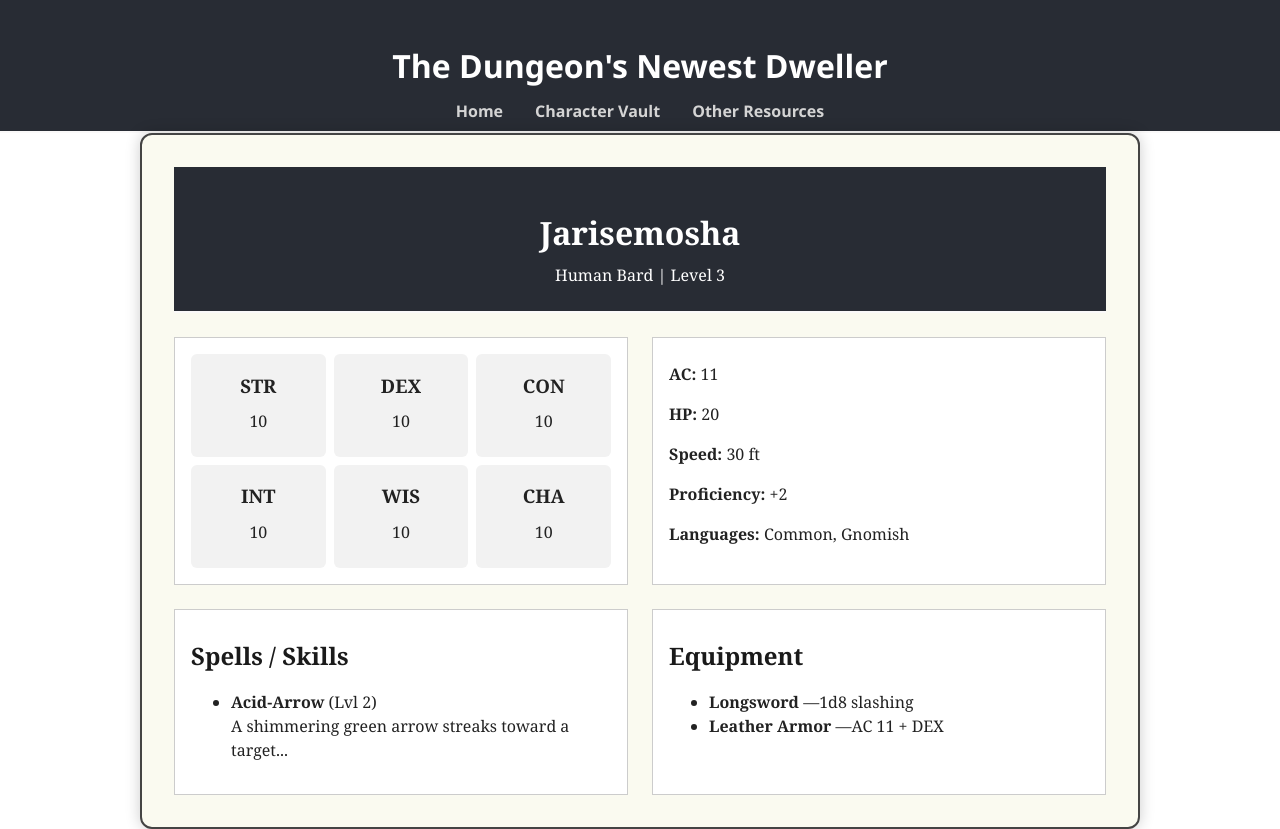
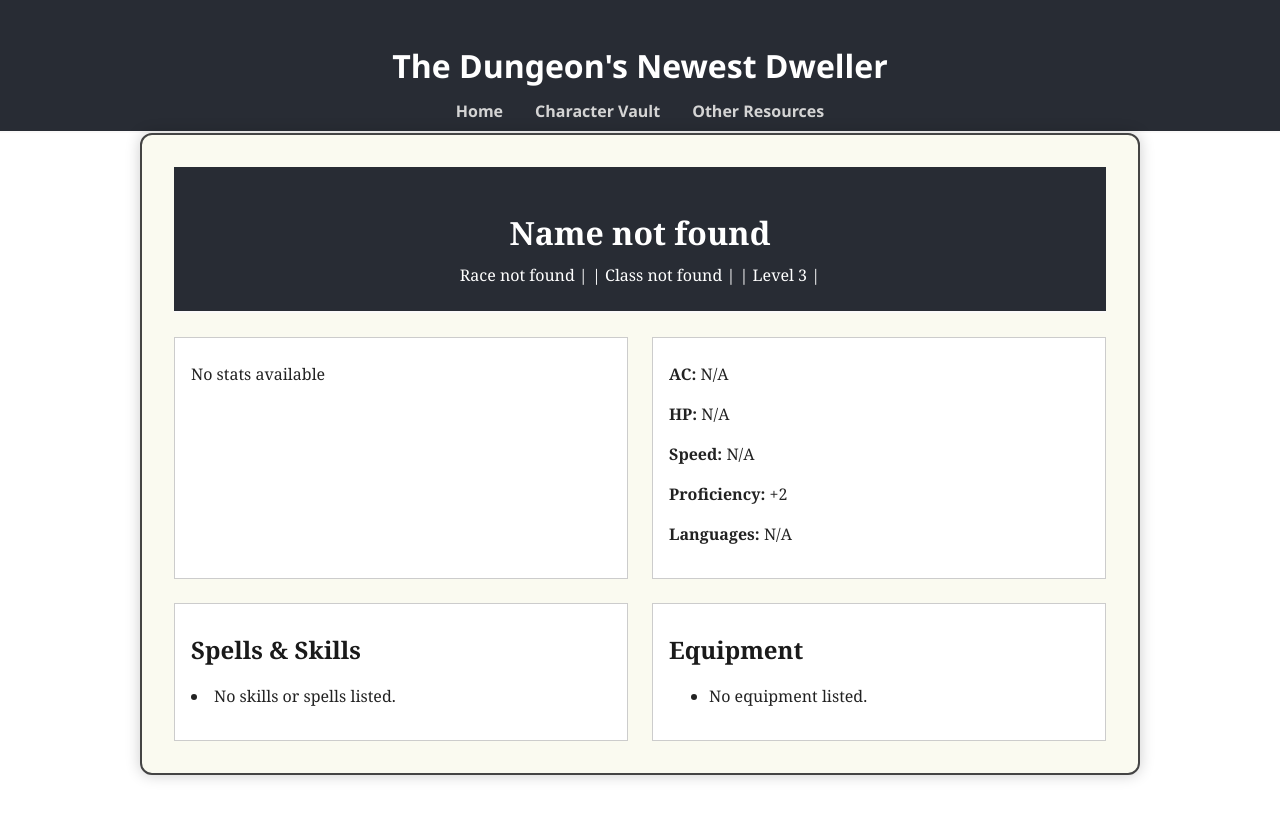
Before and after one commit to jinman14/dndweller-fe, a React (Vite) app: page /sheet in a window 1280 px wide. After the commit the page ends 800 px from the top, so only its background shows below. Built offline with nearby package versions, Linux system fonts and the light colour scheme.

Commit message:
Got /sheet to render all data including languages and speed and HP. Languages has mock data file. Used fetch call here

```diff
--- a/src/components/FormCustomize/FormCustomize.jsx
+++ b/src/components/FormCustomize/FormCustomize.jsx
@@ -13,6 +13,7 @@ function FormCustomize() {
     const selectedSkills = state?.selectedSkills;
     const selectedClass = state?.selectedClass;
     const selectedRace = state?.selectedRace;
+    const selectedLanguages = state?.selectedLanguages || [];
 
     const [availableCantrips, setAvailableCantrips] = useState([])
     const [selectedCantrips, setSelectedCantrips] = useState([])
@@ -30,6 +31,10 @@ function FormCustomize() {
     const [selectedArmor, setSelectedArmor] = useState(null)
     const [confirmedArmor, setConfirmedArmor] = useState(false)
     const [characterName, setCharacterName] = useState("")
+
+    const hasCantrips = availableCantrips.length > 0
+    const hasLevel1Spells = availableLevel1Spells.length > 0
+    const hasLevel2Spells = availableLevel2Spells.length > 0
 
     useEffect(() => {
         if(!selectedClass) return
@@ -225,7 +230,7 @@ function FormCustomize() {
                 </div>
             )}
 
-            {confirmedWeapon && confirmedArmor && !confirmedCantrips && (
+            {confirmedWeapon && confirmedArmor && hasCantrips && !confirmedCantrips && (
                 <div className='form-selection'> {/* Cantrips */}
                     <h3>Select Your Cantrips, Hero</h3>
                     {availableCantrips.map((cantrip) => {
@@ -240,9 +245,9 @@ function FormCustomize() {
 
                         <button onClick={() => {
                             if (isSelected) {
-                                    setSelectedCantrips(previousState => previousState.filter(name => name !== cantrip.name));
+                            setSelectedCantrips(prev => prev.filter(name => name !== cantrip.name));
                             } else if (selectedCantrips.length < 3) {
-                                    setSelectedCantrips(previousState => [...previousState, cantrip.name])
+                            setSelectedCantrips(prev => [...prev, cantrip.name]);
                             }
                         }}>
                             {isSelected ? 'Unselect' : 'Select'}
@@ -255,13 +260,28 @@ function FormCustomize() {
                         className="confirm-button"
                         onClick={() => setConfirmedCantrips(true)}
                         disabled={selectedCantrips.length !== 3}>
-
                         Confirm Cantrips
                     </button>
                 </div>
             )}
 
-            {confirmedCantrips && !confirmedLevel1Spells && (
+            {confirmedWeapon && confirmedArmor && !hasCantrips && !hasLevel1Spells && !confirmedCantrips && (
+            <div className='form-selection'>
+                <h3>This class doesn't use cantrips.</h3>
+                <p>Proceeding to Level 1 spells.</p>
+                <button
+                    className="confirm-button"
+                        onClick={() => {
+                            setConfirmedCantrips(true)
+                        }}>
+                    Continue
+                </button>
+            </div>
+            )}
+
+
+
+            {confirmedCantrips && hasLevel1Spells && !confirmedLevel1Spells && (
                 <div className='form-selection'> {/* Spells */}
                     <h3>Select Your Level 1 Spells, Hero</h3>
                         {availableLevel1Spells.map((spells_level_1) => {
@@ -297,7 +317,7 @@ function FormCustomize() {
                 </div>
             )}
 
-            {confirmedLevel1Spells && !confirmedLevel2Spells && (
+            {confirmedLevel1Spells && hasLevel2Spells && !confirmedLevel2Spells && (
                 <div className='form-selection'> {/* Spells */}
                     <h3>Select Your Level 2 Spells, Hero</h3>
                         {availableLevel2Spells.map((spells_level_2) => {
@@ -333,6 +353,34 @@ function FormCustomize() {
                 </div>
             )}
 
+            {confirmedWeapon && confirmedArmor && confirmedCantrips && !hasLevel1Spells && !confirmedLevel1Spells && (
+                <div className='form-selection'>
+                    <h3>No Level 1 Spells Available for Your Class</h3>
+                    <p>Skipping this spells section.</p>
+                    <button
+                        className="confirm-button"
+                        onClick={() => {
+                            setConfirmedLevel1Spells(true)
+                        }}>
+                        Continue
+                    </button>
+                </div>
+            )}
+
+            {confirmedWeapon && confirmedArmor && confirmedCantrips && confirmedLevel1Spells && !hasLevel2Spells && !confirmedLevel2Spells && (
+                <div className='form-selection'>
+                    <h3>No Level 2 Spells Available for Your Class</h3>
+                    <p>Skipping this spells section.</p>
+                        <button
+                            className="confirm-button"
+                            onClick={() => {
+                                setConfirmedLevel2Spells(true)
+                            }}>
+                            Continue
+                        </button>
+                </div>
+            )}
+
             {confirmedLevel2Spells && (
                 <div className='form-selection'> {/* Name */}
                     <h3>Name Your Hero</h3>
@@ -352,14 +400,68 @@ function FormCustomize() {
                     <button
                         className="confirm-button"
                         onClick={() => {
+                            const getHitPoints = (characterClass, conMod = 0, level = 3) => {
+                                const hitDiceMap = {
+                                Fighter: 10,
+                                Rogue: 8,
+                                Bard: 8,
+                                Cleric: 8,
+                                Wizard: 6
+                                }
+
+                                const hitDie = hitDiceMap[characterClass] || 6
+                                const firstLevel = hitDie // Max at level 1
+                                const averagePerLevel = Math.floor(hitDie / 2) + 1 // Average per level after 1
+
+                                return firstLevel + (averagePerLevel * (level - 1)) + (conMod * level)
+                            }
+
+                            const getSpeedForRace = (race) => {
+                                const speedTable = {
+                                    Human: 30,
+                                    Elf: 30,
+                                    "Half-Elf": 30, // had to use "" for this to work
+                                    Dwarf: 25,
+                                    Halfling: 25,
+                                    Gnome: 25,
+                                    "Half-Orc": 30,
+                                    Tiefling: 30,
+                                    Dragonborn: 30
+                                }
+                                return speedTable[race] || "N/A"
+                            }
+
+                            const BASE_STAT_VALUE = 8;
+                            const ALL_STATS = ["Strength", "Dexterity", "Constitution", "Intelligence", "Wisdom", "Charisma"]
+
+                            const normalizedStats = ALL_STATS.reduce((acc, stat) => {
+                            const bonus = selectedStats[stat] || 0
+                            acc[stat] = BASE_STAT_VALUE + bonus
+                            return acc
+                        }, {})
+
+                            const conScore = normalizedStats.Constitution || 8
+                            const conMod = Math.floor((conScore - 10) / 2)
+
                             navigate("/sheet", {
                                 state: {
+                                    character: {
+                                        name: characterName,
+                                        race: selectedRace,
+                                        class: selectedClass,
+                                        gender: selectedGender,
+                                        token: selectedToken,
+                                        stats: normalizedStats,
                                         skills: selectedSkills,
                                         cantrips: selectedCantrips,
                                         level1Spells: selectedLevel1Spells,
                                         level2Spells: selectedLevel2Spells,
                                         weapon: selectedWeapon,
-                              armor: selectedArmor
+                                        armor: selectedArmor,
+                                        hp: getHitPoints(selectedClass, conMod, 3),
+                                        speed: getSpeedForRace(selectedRace),
+                                        languages: selectedLanguages
+                                    }
                                 }
                             })
                         }}
--- a/src/components/SheetView/SheetView.jsx
+++ b/src/components/SheetView/SheetView.jsx
@@ -1,86 +1,101 @@
+import { useLocation } from 'react-router-dom';
 import './SheetView.css';
 
+
 const SheetView = () => {
-  const char = {
-    character_name: "Jarisemosha",
-    level: 3,
-    Hp: 20,
-    race: "Human",
-    class: "Bard",
-    gender: "male",
-    speed: 30,
-    languages: ["Common", "Gnomish"],
-    proficiency: 2,
-    armor_class: 11,
-    statistics: {
-      str: 10,
-      dex: 10,
-      con: 10,
-      int: 10,
-      wis: 10,
-      cha: 10
-    },
-    equipment: [
-      { name: "Longsword", damage_dice: "1d8", damage_type: "slashing", range: 5 },
-      { name: "Leather Armor", base: 11, dex_bonus: true }
-    ],
-    skills: [
-      {
-        name: "Acid-Arrow",
-        level: 2,
-        damage_type: "acid",
-        range: "90 feet",
-        description: "A shimmering green arrow streaks toward a target..."
-      }
-    ]
-  };
+  const { state } = useLocation()
+  const character = state?.character
 
+  // console.log("Received character data:", character);
   return (
     <div className="sheet-grid">
 
       <section className="header">
-        <h1>{char.character_name}</h1>
-        <p>{char.race} {char.class} | Level {char.level}</p>
+        <h1>{character?.name || "Name not found"}</h1>
+        <p>{character?.race || "Race not found |"} | {character?.class || "Class not found |"} | Level {character?.level || 3} |</p>
       </section>
 
       <section className="stats">
-        {Object.entries(char.statistics).map(([key, value]) => (
-          <div className="stat" key={key}>
+        {character?.stats ? Object.entries(character.stats).map (([key, value]) => (
+          <div className='stat' key={key}>
             <h3>{key.toUpperCase()}</h3>
             <p>{value}</p>
           </div>
-        ))}
+        ))
+        : <p>No stats available</p>
+      }
       </section>
 
       <section className="core-info">
-        <p><strong>AC:</strong> {char.armor_class}</p>
-        <p><strong>HP:</strong> {char.Hp}</p>
-        <p><strong>Speed:</strong> {char.speed} ft</p>
-        <p><strong>Proficiency:</strong> +{char.proficiency}</p>
-        <p><strong>Languages:</strong> {char.languages.join(', ')}</p>
+        <p><strong>AC:</strong> {character?.armor || "N/A"}</p>
+        <p><strong>HP:</strong> {character?.Hp || character?.hp || "N/A"}</p>
+        <p><strong>Speed:</strong> {character?.speed ? `${character.speed} ft` : "N/A"}</p>
+        <p><strong>Proficiency:</strong> +{character?.proficiency || +2}</p>
+        <p><strong>Languages:</strong> {Array.isArray(character?.languages) ? character.languages.join(', ') : "N/A"}</p>
       </section>
 
       <section className="skills">
-        <h2>Spells / Skills</h2>
+        <h2>Spells & Skills</h2>
         <ul>
-          {char.skills.map((skill, i) => (
-            <li key={i}>
-              <strong>{skill.name}</strong> (Lvl {skill.level})<br />
-              {skill.description}
-            </li>
-          ))}
+          {character?.cantrips?.length > 0 && (
+            <>
+              <li><strong>Cantrips:</strong></li>
+                {character.cantrips.map((spell, index) => (
+              <li key={`cantrip-${index}`}> {spell}</li>
+              ))}
+            </>
+          )}
+
+          {character?.level1Spells?.length > 0 && (
+            <>
+              <li><strong>Level 1 Spells:</strong></li>
+                {character.level1Spells.map((spell, index) => (
+              <li key={`level1-${index}`}> {spell}</li>
+              ))}
+            </>
+          )}
+
+          {character?.level2Spells?.length > 0 && (
+            <>
+              <li><strong>Level 2 Spells:</strong></li>
+                {character.level2Spells.map((spell, index) => (
+              <li key={`level2-${index}`}> {spell}</li>
+              ))}
+            </>
+          )}
+
+          {character?.skills && Object.keys(character.skills).length > 0 && (
+            <>
+              <li><strong>Skills:</strong></li>
+                {Object.entries(character.skills).map(([skill, value], index) => (
+              <li key={`skill-${index}`}>{skill}: +{value > 0 ? 2 : 0}</li>
+              ))}
+            </>
+          )}
         </ul>
+
+        {!character?.cantrips?.length && !character?.level1Spells?.length && !character?.level2Spells?.length && (
+          !character?.skills || Object.keys(character.skills).length === 0) && (
+          <li>No skills or spells listed.</li>
+        )}
       </section>
 
       <section className="equipment">
         <h2>Equipment</h2>
         <ul>
-          {char.equipment.map((item, i) => (
-            <li key={i}>
-              <strong>{item.name}</strong> —
-              {item.damage_dice ? `${item.damage_dice} ${item.damage_type}` : `AC ${item.base}${item.dex_bonus ? ' + DEX' : ''}`}
+          {character?.weapon && (
+            <li>
+              <strong>Weapon:</strong> {Array.isArray(character.weapon) ? character.weapon.join(', ') : character.weapon}
             </li>
-          ))}
+          )}
+          {character?.armor && (
+            <li>
+              <strong>Armor:</strong> {Array.isArray(character.armor) ? character.armor.join(', ') : character.armor}
+            </li>
+          )}
+          {!character?.weapon && !character?.armor && (
+            <li>No equipment listed.</li>
+          )}
         </ul>
       </section>
     </div>
```
Also changed, not shown: public/languages_data.json (added, +11 -0 lines), src/components/FormView/FormView.jsx (+19 -3 lines). Lines whose indentation alone changed are shown as unchanged.
